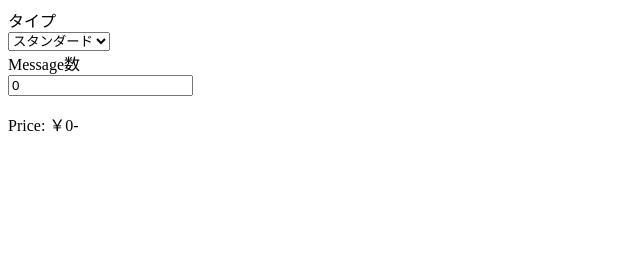
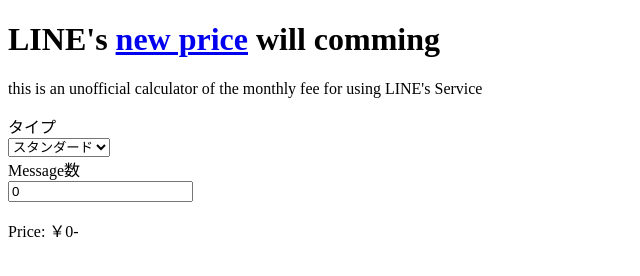
Before and after one commit to gorogoroyasu/lineat_price, a plain HTML site: page index.html in a window 1280 px wide. Shown: the whole page, without its empty margins (0-640 px from the left). Drawn offline with nearby package versions, Linux system fonts and the light colour scheme.

Commit message:
added a link

```diff
--- a/index.html
+++ b/index.html
@@ -6,6 +6,9 @@
         <script src="https://cdn.jsdelivr.net/npm/vue@2.5.17/dist/vue.js"></script>
     </head>
     <body>
+        <h1>LINE's <a target="_blank" href="http://blog-at.line.me/archives/52626249.html">new price</a> will comming</h1>
+        <p>this is an unofficial calculator of the monthly fee for using LINE's Service </p>
+
         <div id="app">
             <div>タイプ</div>
             <div>
```
